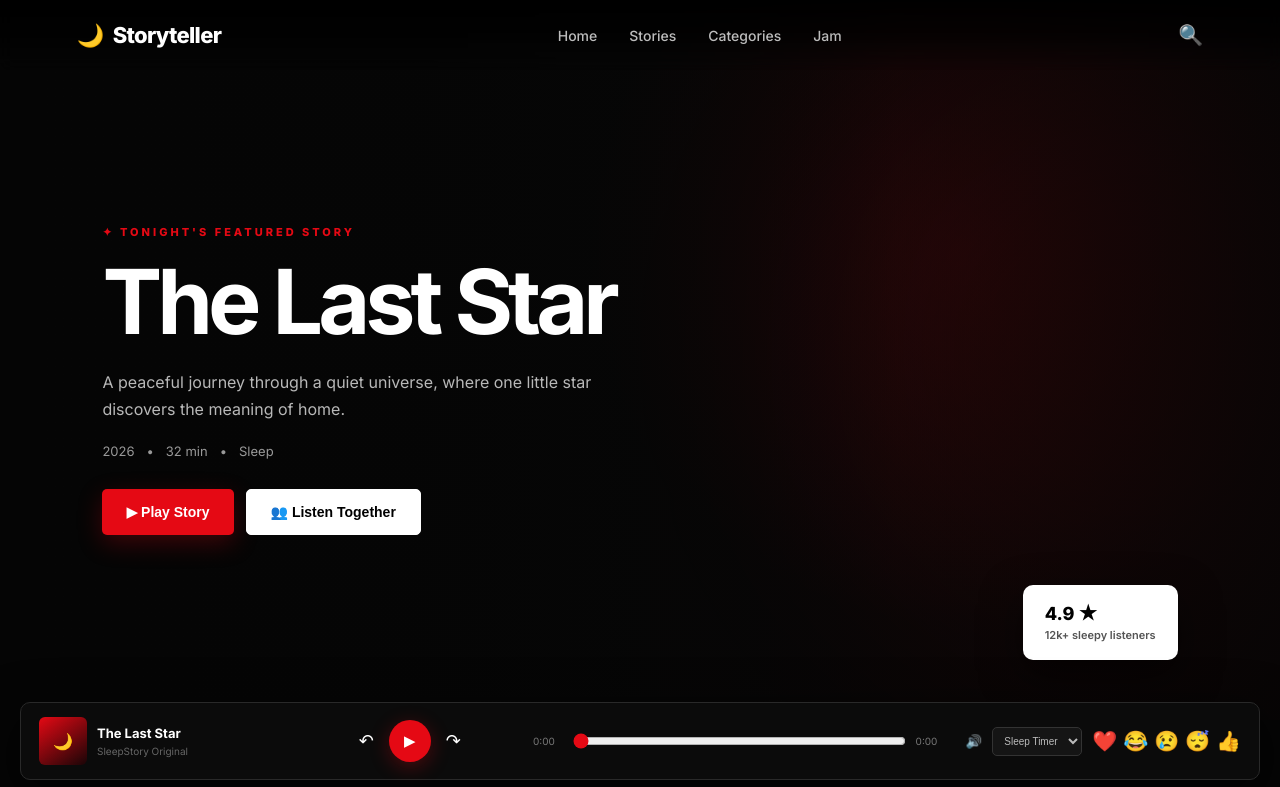
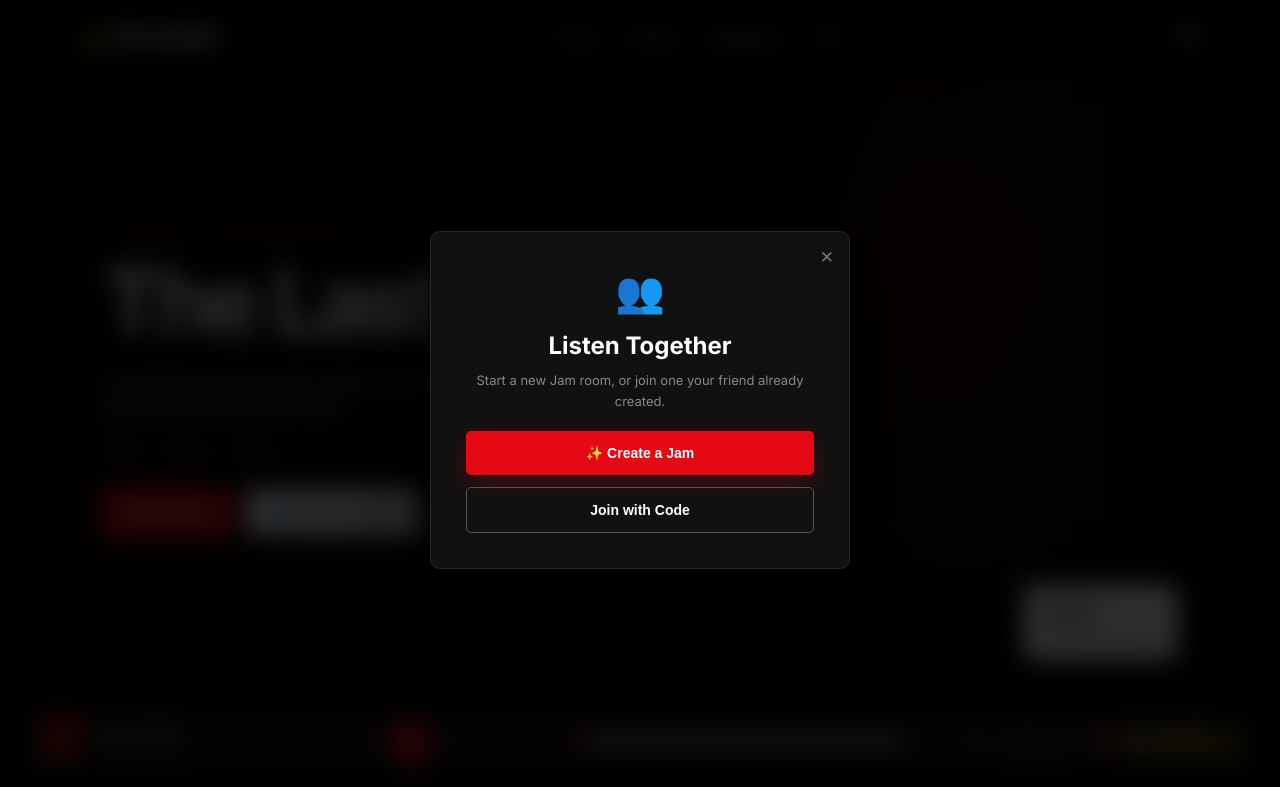
Before and after one commit to iamKingshuk01/storyteller, a plain HTML site: page index.html in a window 1280 px wide. Both pictures are taken after a click on the button "👥 Listen Together". Shown: the top 787 px of the page. Drawn offline with Linux system fonts and the light colour scheme; a script that the page names is missing.

Commit message:
Add Create/Join choice modal for Listen Together button

```diff
--- a/index.html
+++ b/index.html
@@ -95,15 +95,15 @@
                     onclick="playStory('The Last Star')"
                 >
                     ▶ Play Story
+
                 </button>
 
-                <button
+                               <button
                     class="secondary-btn"
-                    onclick="createRoom()"
+                    onclick="openJamChoice()"
                 >
                     👥 Listen Together
                 </button>
-
             </div>
 
         </div>
@@ -582,6 +582,50 @@
 
         </div>
 
+    </div>    <!-- ================= JAM CHOICE MODAL ================= -->
+
+    <div class="modal" id="jamChoiceModal">
+
+        <div class="modal-content">
+
+            <button
+                class="close-btn"
+                onclick="closeJamChoice()"
+            >
+                ✕
+            </button>
+
+            <div class="modal-icon">
+                👥
+            </div>
+
+            <h2>Listen Together</h2>
+
+            <p>
+                Start a new Jam room, or join
+                one your friend already created.
+            </p>
+
+            <div class="jam-choice-buttons">
+
+                <button
+                    class="primary-btn"
+                    onclick="closeJamChoice(); createRoom();"
+                >
+                    ✨ Create a Jam
+                </button>
+
+                <button
+                    class="outline-btn"
+                    onclick="closeJamChoice(); joinRoom();"
+                >
+                    Join with Code
+                </button>
+
+            </div>
+
+        </div>
+
     </div>
 
     <!-- ================= ROOM MODAL ================= -->
--- a/script.js
+++ b/script.js
@@ -757,3 +757,20 @@ socket.on("new-chat-message", (data) => {
     chatMessages.scrollTop = chatMessages.scrollHeight;
 
 });
+
+
+
+
+// =========================================
+// JAM CHOICE MODAL
+// =========================================
+
+function openJamChoice() {
+    document.getElementById("jamChoiceModal")
+        .style.display = "flex";
+}
+
+function closeJamChoice() {
+    document.getElementById("jamChoiceModal")
+        .style.display = "none";
+}
--- a/style.css
+++ b/style.css
@@ -1824,3 +1824,15 @@ footer .copyright {
 .reaction-bar-full .reaction-btn {
     font-size: 34px;
 }
+
+
+
+/* Jam Choice Modal buttons */
+
+.jam-choice-buttons {
+    display: flex;
+
+    flex-direction: column;
+
+    gap: 12px;
+}
```
